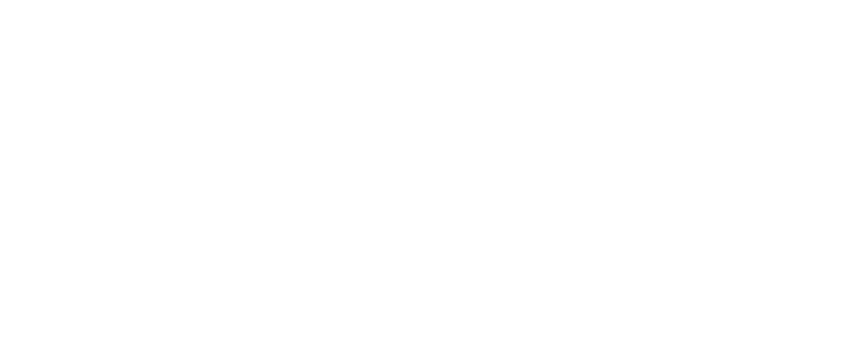
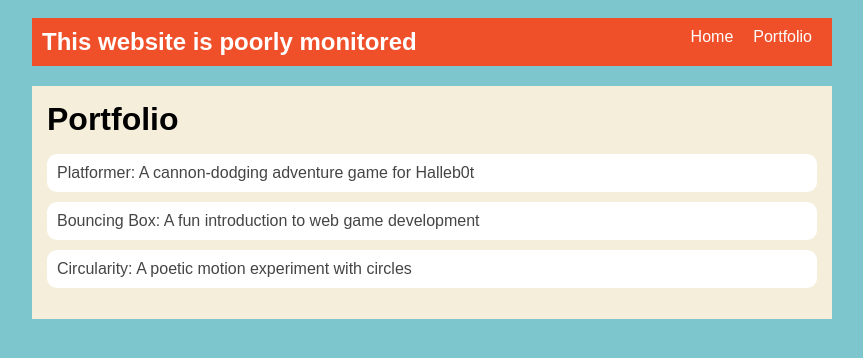
Before and after one commit to josephdesena-spec/josephdesena-spec.github.io, a plain HTML site: page portfolio.html in a window 1280 px wide. Shown: the whole page, without its empty margins (208-1071 px from the left). Drawn offline with Linux system fonts and the light colour scheme.

Commit message:
add portfolio page to website

```diff
--- a/portfolio.html
+++ b/portfolio.html
@@ -0,0 +1,41 @@
+<!DOCTYPE html>
+<html>
+  <head>
+    <title>ruby website </title>
+    <link rel="stylesheet" href="style.css" />
+  </head>
+
+  <body>
+    <!-- All content goes here -->
+    <div id="all-contents">
+      <nav>
+<h1>This website is poorly monitored</h1>
+
+<ul id="nav-ul">
+<li class="nav-li">
+  <a href="index.html">Home</a>
+</li>
+<li class="nav-li">
+  <a href="portfolio.html">Portfolio</a>
+</li>
+</ul>
+</nav>
+  <main>
+<div class="content">
+    <h1>Portfolio</h1>
+    <ul id="portfolio">
+<li>
+  <a href="fsd-projects/platformer/">Platformer: A cannon-dodging adventure game for Halleb0t</a>
+</li>
+<li>
+  <a href="fsd-projects/bouncing-box/">Bouncing Box: A fun introduction to web game development</a>
+</li>
+<li>
+  <a href="fsd-projects/circularity/">Circularity: A poetic motion experiment with circles</a>
+</li>
+    </ul>
+  </div>
+  </main>
+    </div>
+  </body>
+</html>
--- a/style.css
+++ b/style.css
@@ -75,3 +75,27 @@ main {
 h2, h3 {
     margin: 0px;
 }
+.content h1 {
+  color: black;
+}
+
+#portfolio {
+  list-style-type: none;
+  padding-left: 0;
+}
+
+#portfolio li {
+  background: #fff;
+  padding: 10px;
+  border-radius: 10px;
+  margin-bottom: 10px;
+}
+
+#portfolio li:hover {
+  background: #eee;
+}
+
+#portfolio a {
+  text-decoration: none;
+  color: #454545;
+}
```
